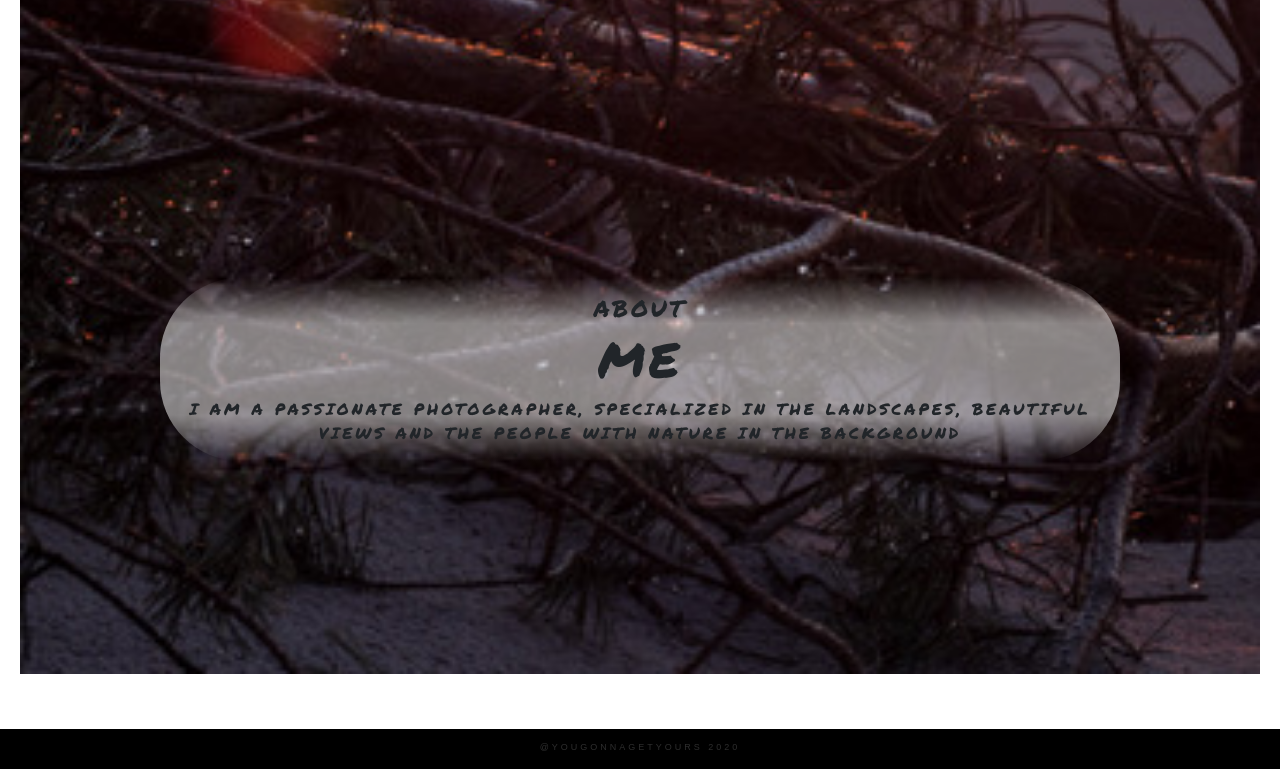
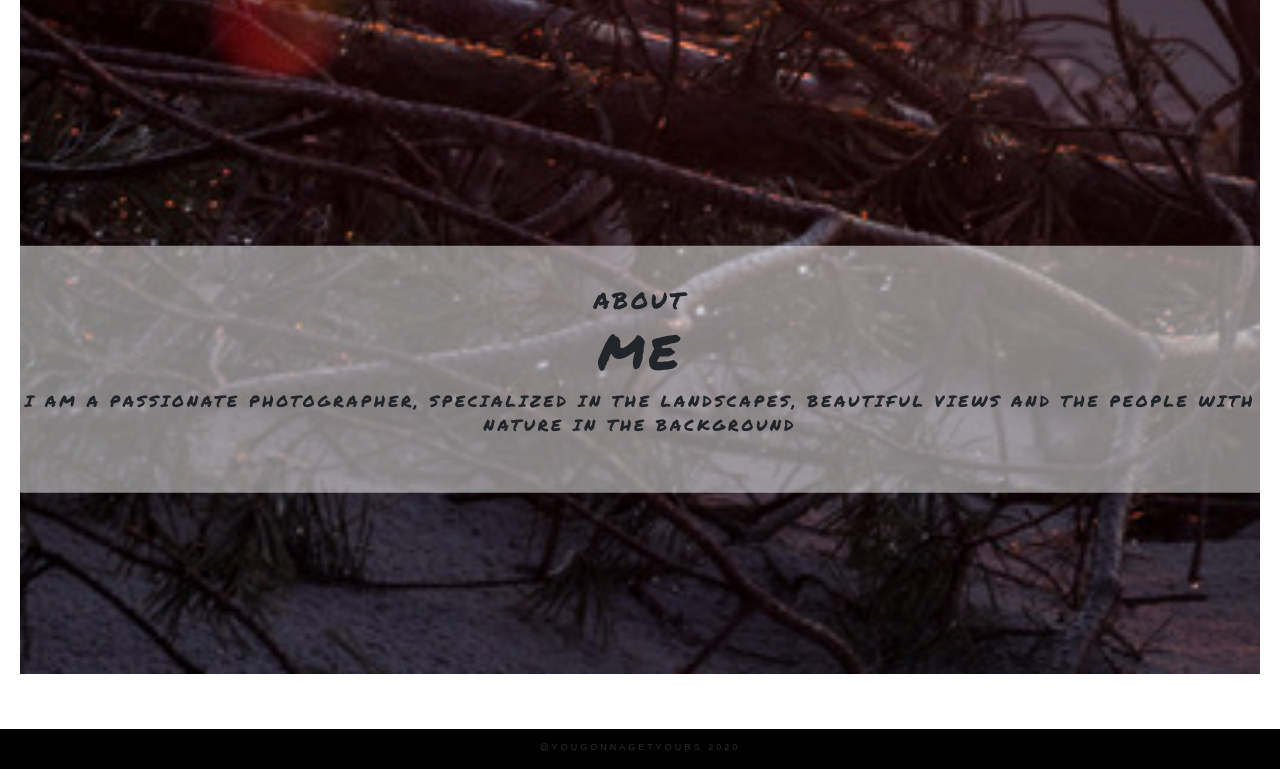
Before and after one commit to yougonnagetyours/potrfolio-blog-1, a React (Create React App) app: page / in a window 1280 px wide. Shown: the part 4222-4991 px from the top of the page. Built offline with nearby package versions, Linux system fonts and the light colour scheme.

Commit message:
Corrected .about-me section

```diff
--- a/src/App.sass
+++ b/src/App.sass
@@ -97,18 +97,20 @@
           width: 100%
   section.about-me
     position: relative
-    //background-color: #000000
+    // background-color: rgba(0,0,0,.80)
+    // margin-top: 20vh
     min-height: 100vh
     .about-me-wrap
       position: absolute
       left: 50%
       top: 50%
       transform: translate(-50%, -50%)
-      padding: 16px 13px 0
-      // background-color: rgba(255,255,255,.5)
-      background-image: linear-gradient(rgba(255,255,255,0), rgba(255,255,255,.5),rgba(255,255,255,.5),rgba(255,255,255,.5),rgba(255,255,255,0))
-      border-radius: 80px
-      width: 75vw
+      padding: 40px 13px 40px
+      // color: #ffffff
+      background-color: rgba(255,255,255,.5)
+      // background-image: linear-gradient(rgba(255,255,255,0), rgba(255,255,255,.5),rgba(255,255,255,.5),rgba(255,255,255,.5),rgba(255,255,255,0))
+      border-radius: 20px
+      width: 100vw
       font-family: 'Permanent Marker', cursive
       text-align: center
       text-transform: uppercase
--- a/src/MenuHamburger.css
+++ b/src/MenuHamburger.css
@@ -47,3 +47,4 @@ ul.menu-hamburger {
   z-index: 50;
   transition: .5s;
 }
+/*Zrobić, żeby .active była jako klasa dodana a nie zamieniona z .menu-hamburger*/
```
